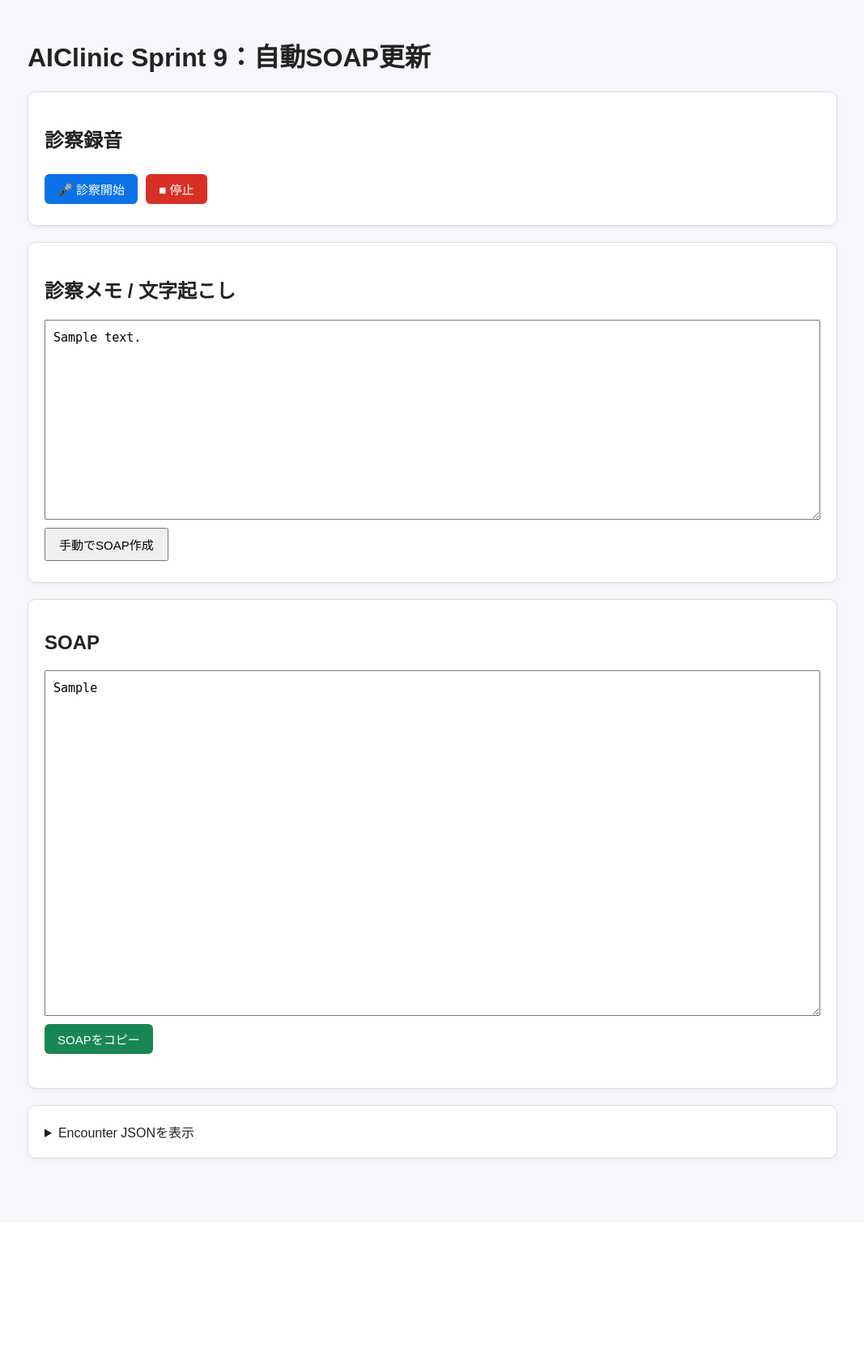
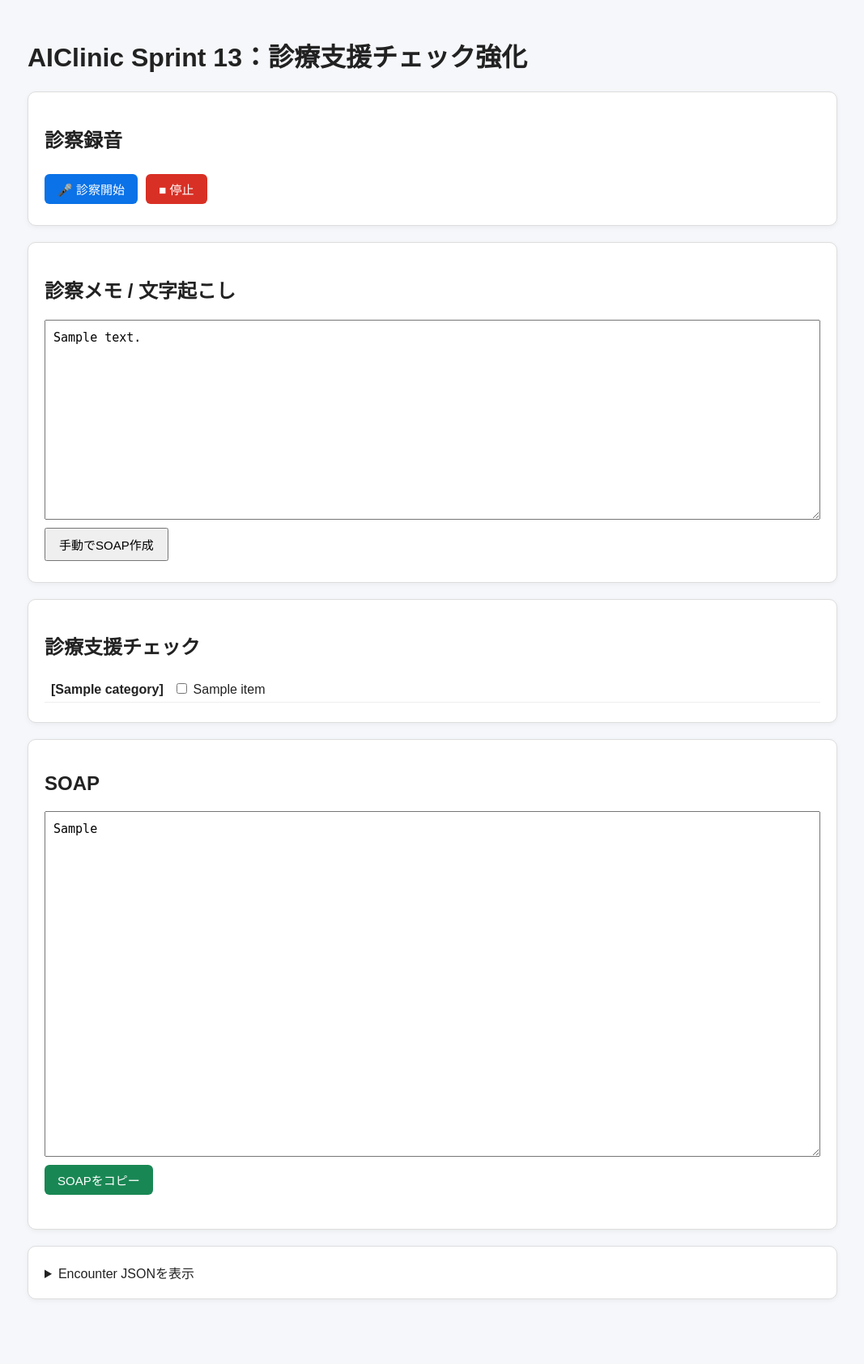
Before and after one commit to teshi0126-cell/teshigahara-AIClinic, a Django app: template soap/templates/soap/index.html in a window 1280 px wide. Shown: the whole page at 81% size, without its empty margins (46-1113 px from the left). Before the commit the page ends 1435 px from the top, so only its background shows below. Run offline with Django 5.2, Linux system fonts and the light colour scheme; the template is opened without the code that fills it: most values are stand-ins (such as "Sample title", 1, 10 or a date in 2020).

Commit message:
Sprint 14 auto checked clinical checks

```diff
--- a/soap/css/ai_clinic.css
+++ b/soap/static/soap/css/ai_clinic.css
@@ -60,3 +60,24 @@ button {
     color: #d93025;
     font-weight: bold;
 }
+
+.check-item {
+    padding: 6px 8px;
+    margin: 4px 0;
+    border-bottom: 1px solid #eee;
+}
+
+.check-item.important {
+    background: #fff3cd;
+    border-left: 4px solid #ffc107;
+}
+
+.check-item.normal {
+    background: #f8f9fa;
+    border-left: 4px solid #adb5bd;
+}
+
+.check-category {
+    font-weight: bold;
+    margin-right: 8px;
+}
--- a/soap/js/recorder.js
+++ b/soap/static/soap/js/recorder.js
@@ -8,6 +8,7 @@ const statusText = document.getElementById("status");
 const medicalNote = document.getElementById("medicalNote");
 const soapResult = document.getElementById("soap_result");
 const encounterJson = document.getElementById("encounter_json");
+const clinicalChecks = document.getElementById("clinical_checks");
 
 function getCsrfToken() {
     const name = "csrftoken";
@@ -22,18 +23,14 @@ function getCsrfToken() {
 }
 
 async function sendAudioChunk(blob) {
-    if (!blob || blob.size < 2000) {
-        return;
-    }
+    if (!blob || blob.size < 2000) return;
 
     const formData = new FormData();
     formData.append("audio_file", blob, "chunk.webm");
 
     const response = await fetch("/transcribe_chunk/", {
         method: "POST",
-        headers: {
-            "X-CSRFToken": getCsrfToken()
-        },
+        headers: { "X-CSRFToken": getCsrfToken() },
         body: formData
     });
 
@@ -43,40 +40,51 @@ async function sendAudioChunk(blob) {
         medicalNote.value += data.transcript + "\n";
         statusText.innerText = "SOAP更新中...";
         await updateSOAP();
-        if (isRecording) {
-            statusText.innerText = "録音中...";
-        }
+        if (isRecording) statusText.innerText = "録音中...";
     }
 }
 
 async function updateSOAP() {
-    if (!medicalNote.value.trim()) {
-        return;
-    }
+    if (!medicalNote.value.trim()) return;
 
     const formData = new FormData();
     formData.append("medical_note", medicalNote.value);
 
     const response = await fetch("/generate_soap/", {
         method: "POST",
-        headers: {
-            "X-CSRFToken": getCsrfToken()
-        },
+        headers: { "X-CSRFToken": getCsrfToken() },
         body: formData
     });
 
     const data = await response.json();
 
-    if (data.soap_result) {
-        soapResult.value = data.soap_result;
-    }
+    if (data.soap_result) soapResult.value = data.soap_result;
+    if (data.encounter_json) encounterJson.value = data.encounter_json;
 
-    if (data.encounter_json) {
-        encounterJson.value = data.encounter_json;
-    }
+    if (data.clinical_checks) {
+        clinicalChecks.innerHTML = "";
 
-    if (data.error) {
-        statusText.innerText = "エラー：" + data.error;
+        data.clinical_checks.forEach(function(check) {
+            const wrapper = document.createElement("div");
+            wrapper.className = "check-item " + check.level;
+
+            const category = document.createElement("span");
+            category.className = "check-category";
+            category.textContent = "[" + check.category + "] ";
+
+            const label = document.createElement("label");
+            const checkbox = document.createElement("input");
+            checkbox.type = "checkbox";
+            checkbox.checked = check.checked;
+
+            label.appendChild(checkbox);
+            label.appendChild(document.createTextNode(" " + check.item));
+
+            wrapper.appendChild(category);
+            wrapper.appendChild(label);
+
+            clinicalChecks.appendChild(wrapper);
+         });
     }
 }
 
@@ -84,24 +92,18 @@ startBtn.onclick = async function() {
     stream = await navigator.mediaDevices.getUserMedia({ audio: true });
 
     isRecording = true;
-
-    const options = { mimeType: "audio/webm;codecs=opus" };
-    mediaRecorder = new MediaRecorder(stream, options);
+    mediaRecorder = new MediaRecorder(stream, { mimeType: "audio/webm;codecs=opus" });
 
     mediaRecorder.ondataavailable = async function(event) {
         if (event.data && event.data.size > 0) {
             statusText.innerText = "文字起こし中...";
             await sendAudioChunk(event.data);
-            if (isRecording) {
-                statusText.innerText = "録音中...";
-            }
+            if (isRecording) statusText.innerText = "録音中...";
         }
     };
 
     mediaRecorder.onstop = function() {
-        if (stream) {
-            stream.getTracks().forEach(track => track.stop());
-        }
+        if (stream) stream.getTracks().forEach(track => track.stop());
 
         isRecording = false;
         startBtn.disabled = false;
@@ -122,18 +124,13 @@ stopBtn.onclick = function() {
     isRecording = false;
 
     if (mediaRecorder && mediaRecorder.state === "recording") {
-        mediaRecorder.ondataavailable = null;
-        mediaRecorder.stop();
+        mediaRecorder.requestData();
+        setTimeout(() => {
+            if (mediaRecorder.state === "recording") {
+                mediaRecorder.stop();
+            }
+        }, 300);
     }
-
-    if (stream) {
-        stream.getTracks().forEach(track => track.stop());
-    }
-
-    startBtn.disabled = false;
-    stopBtn.disabled = true;
-    statusText.innerText = "録音停止。必要に応じてSOAPを確認してください。";
-    statusText.className = "";
 };
 
 function copySOAP() {
--- a/soap/templates/soap/index.html
+++ b/soap/templates/soap/index.html
@@ -10,7 +10,7 @@
 
 <div class="container">
 
-    <h1>AIClinic Sprint 9：自動SOAP更新</h1>
+    <h1>AIClinic Sprint 13：診療支援チェック強化</h1>
 
     <div class="card">
         <h2>診察録音</h2>
@@ -29,6 +29,21 @@
             <button type="submit">手動でSOAP作成</button>
         </div>
     </form>
+
+    <div class="card">
+    <h2>診療支援チェック</h2>
+    <div id="clinical_checks">
+        {% for check in clinical_checks %}
+            <div class="check-item {{ check.level }}">
+                <span class="check-category">[{{ check.category }}]</span>
+                <label>
+                    <input type="checkbox" {% if check.checked %}checked{% endif %}>
+                    {{ check.item }}
+                </label>
+            </div>
+        {% endfor %}
+    </div>
+</div>
 
     <div class="card">
         <h2>SOAP</h2>
```
Also changed, not shown: soap/services/cds_service.py (added, +64 -0 lines), soap/views.py (+10 -0 lines).
